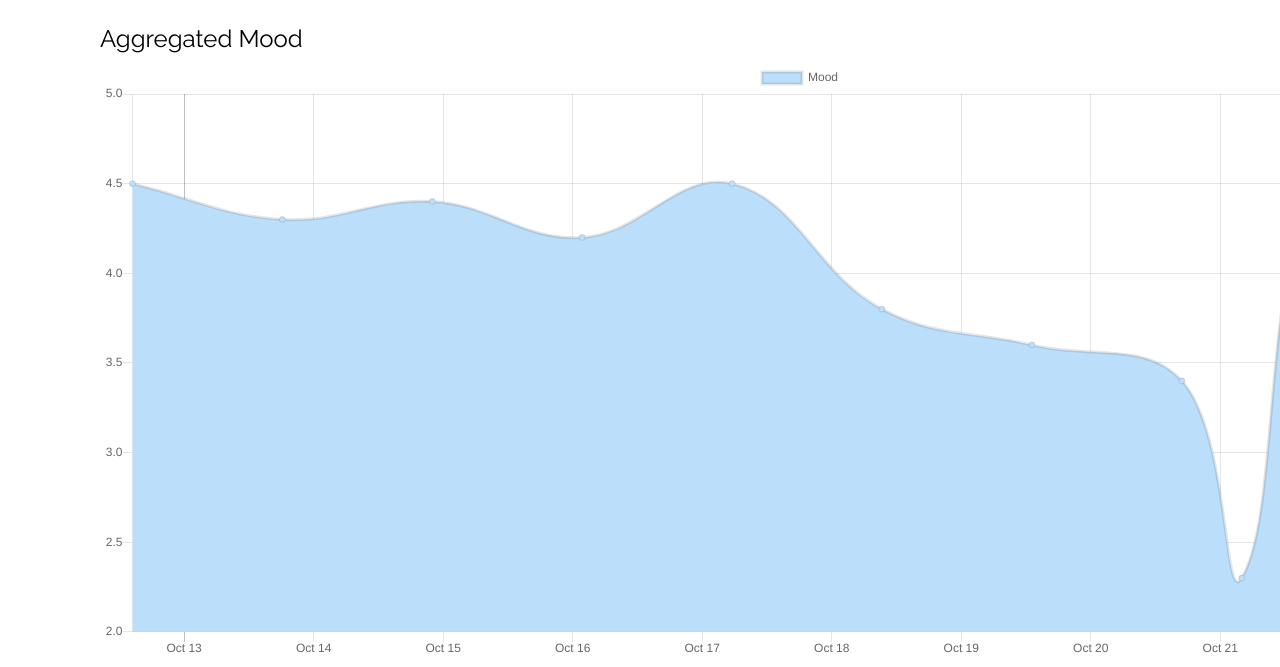
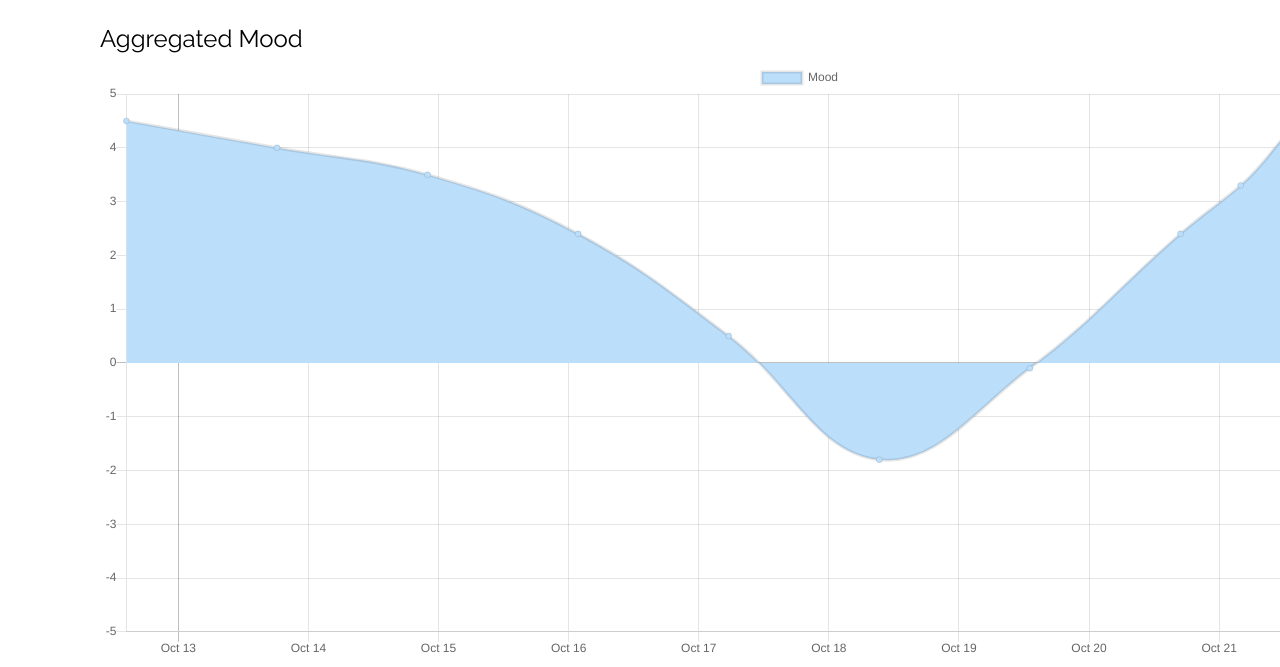
Before and after one commit to BradNicolle/MoodMeter, a plain HTML site: page index.html in a window 1280 px wide. Shown: the part 207-874 px from the top of the page. Drawn offline with nearby package versions, Linux system fonts and the light colour scheme.

Commit message:
Refined graphs

```diff
--- a/css/main.css
+++ b/css/main.css
@@ -79,4 +79,5 @@ table {
 
 table td {
     text-align: center;
+    padding-right: 50px;
 }
--- a/index.html
+++ b/index.html
@@ -36,6 +36,8 @@
                 </div>
                 <div class="page" id="exportPage" style="visibility: hidden;">
                     <h2>Export data</h2>
+                    Export data to CSV:
+                    <p><button>Download</button></p>
                 </div>
                 <div class="tabs">
                     <ul>
--- a/scripts/main.js
+++ b/scripts/main.js
@@ -6,14 +6,14 @@ var moodChart = new Chart(moodCtx, {
             label: 'Mood',
             data: [
                 {x: 1476282327000,y: 4.5},
-                {x: 1476382327000,y: 4.3},
-                {x: 1476482327000,y: 4.4},
-                {x: 1476582327000,y: 4.2},
-                {x: 1476682327000,y: 4.5},
-                {x: 1476782327000,y: 3.8},
-                {x: 1476882327000,y: 3.6},
-                {x: 1476982327000,y: 3.4},
-                {x: 1477022327000,y: 2.3},
+                {x: 1476382327000,y: 4.0},
+                {x: 1476482327000,y: 3.5},
+                {x: 1476582327000,y: 2.4},
+                {x: 1476682327000,y: 0.5},
+                {x: 1476782327000,y: -1.8},
+                {x: 1476882327000,y: -0.1},
+                {x: 1476982327000,y: 2.4},
+                {x: 1477022327000,y: 3.3},
                 {x: 1477081317000,y: 4.8},
                 {x: 1477182327000,y: 4.7}
             ],
@@ -31,6 +31,12 @@ var moodChart = new Chart(moodCtx, {
                     },
                     unit: 'day'
                 }
+            }],
+            yAxes: [{
+                ticks: {
+                    min: -5,
+                    max: 5
+                }
             }]
         },
         responsive: false
@@ -38,21 +44,30 @@ var moodChart = new Chart(moodCtx, {
 });
 
 var reasonCtx = document.getElementById("happyReasonChart").getContext("2d");
+var sadReasonCtx = document.getElementById("sadReasonChart").getContext("2d");
+var first = true;
+
+function reasonsVisible() {
+    if (!first) return;
+    first = false;
     var reasonChart = new Chart(reasonCtx, {
         type: 'doughnut',
         data: {
             labels: [
                 'Workload',
+                'Teammates',
                 'Management',
-            'Personal'
+                'Personal',
+                'Other'
             ],
             datasets: [
                 {
-                data: [50, 25, 25],
+                    data: [45, 25, 16, 8, 25],
                     backgroundColor: [
                         '#90CAF9',
                         '#EF9A9A',
-                    '#C5E1A5'
+                        '#C5E1A5',
+                        '#E6EE9C'
                     ]
                 }
             ]
@@ -62,22 +77,24 @@ var reasonChart = new Chart(reasonCtx, {
         }
     });
 
-var sadReasonCtx = document.getElementById("sadReasonChart").getContext("2d");
     var sadReasonChart = new Chart(sadReasonCtx, {
         type: 'doughnut',
         data: {
             labels: [
                 'Workload',
+                'Teammates',
                 'Management',
-            'Personal'
+                'Personal',
+                'Other'
             ],
             datasets: [
                 {
-                data: [80, 25, 25],
+                    data: [80, 12, 25, 25, 30],
                     backgroundColor: [
                         '#90CAF9',
                         '#EF9A9A',
-                    '#C5E1A5'
+                        '#C5E1A5',
+                        '#E6EE9C'
                     ]
                 }
             ]
@@ -86,6 +103,7 @@ var sadReasonChart = new Chart(sadReasonCtx, {
             responsive: false
         }
     });
+}
 
 function selectTab(id) {
     var allTabs = document.querySelectorAll('.tabs ul li');
@@ -101,4 +119,7 @@ function selectTab(id) {
     }
 
     document.getElementById(id + 'Page').style.visibility = 'visible';
+    if (id === 'reasons') {
+        reasonsVisible();
     }
+}
```
Also changed, not shown: screenshots/mood.png (added), screenshots/reasons.png (added). Lines whose indentation alone changed are shown as unchanged.
